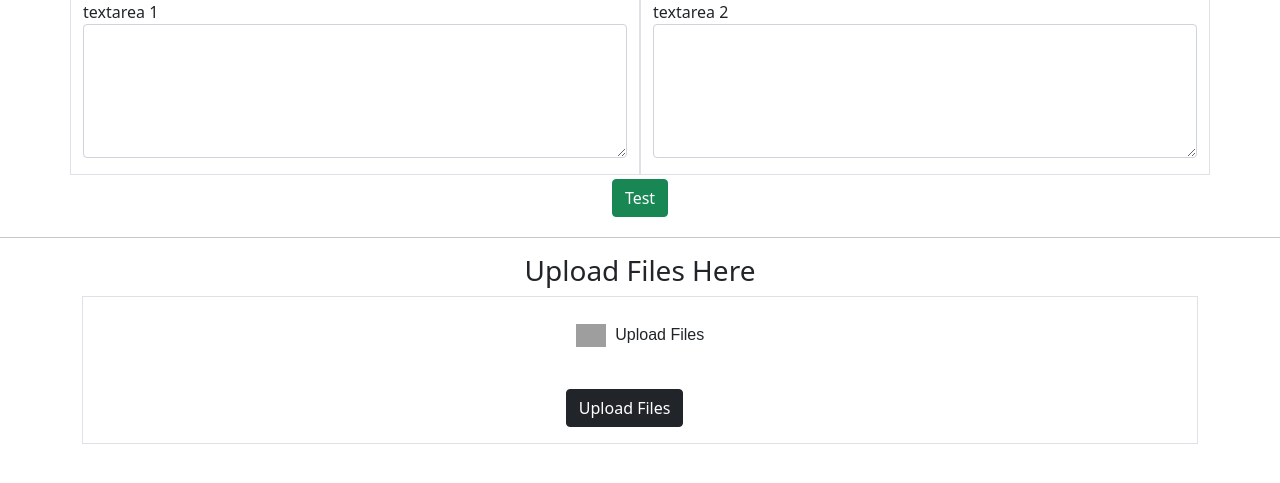
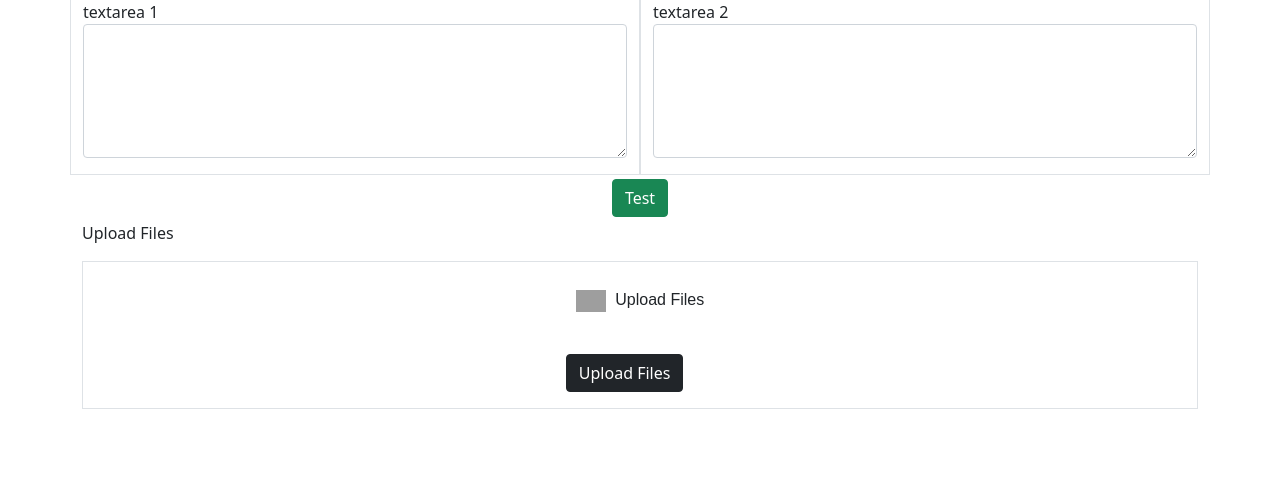
Before and after one commit to Aayush1720/plagDetector, a Django app: page / in a window 1280 px wide. Shown: the part 113-596 px from the top of the page. Run offline with Django 3.2, Linux system fonts and the light colour scheme; grey boxes are pictures that could not be loaded.

Commit message:
Update home.html

```diff
--- a/templates/plagDetector/home.html
+++ b/templates/plagDetector/home.html
@@ -164,12 +164,12 @@
 
 
 
-<hr>
+
 
 <!-- drag and drop file code starts -->
     <!-- UPLOAD FILES CODE HERE  -->
 <div class="container">
-  <center><h3>Upload Files Here</h3></center>
+  <p>Upload Files</p>
   <div class="container p-3 d-flex justify-content-center border">
 
     <form method="POST" enctype="multipart/form-data">
```
